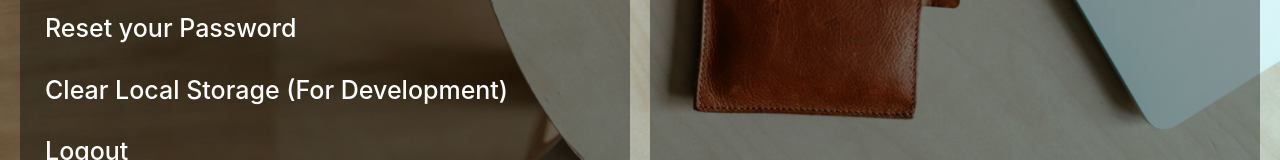
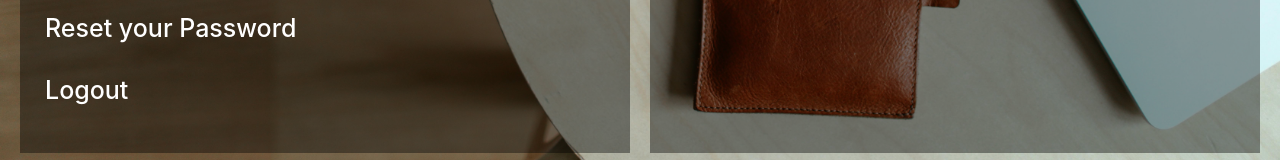
Before and after one commit to Christian-Mirt/S25-Gold, a React (Vite) app in the folder client/: page /profile in a window 1280 px wide. Shown: the part 604-764 px from the top of the page. Built offline with nearby package versions, Linux system fonts and the light colour scheme; no server answers; sample sign-in values are in the browser's storage.

Commit message:
Removed clear local cache since logout replaced it

```diff
--- a/client/src/components/Profile/Profile.jsx
+++ b/client/src/components/Profile/Profile.jsx
@@ -153,12 +153,6 @@ function Profile() {
     navigate(`/places/${user.user_id}`);
   }
 
-  /** For development and demo purposes. */
-  const handleClearLocal = async () => {
-    localStorage.clear();
-    navigate('/');
-  };
-
     /**For Logging out */
     const handleLogout = () => {
         localStorage.removeItem("userId", id);
@@ -205,7 +199,6 @@ function Profile() {
         <a href="#" className="reviews" onClick={goToreviews}>Your reviews</a><br /><br />
         <PhotoUpload userId={id} /><br />
         <a href="#" className="resetPass" onClick={handleResetPass}>Reset your Password</a><br /><br />
-        <a href="#" className="favs" onClick={handleClearLocal}>Clear Local Storage (For Development)</a><br /><br />
         <a href="#" className="logout" onClick={handleLogout}>Logout</a><br /><br />
       </div>
 
```
